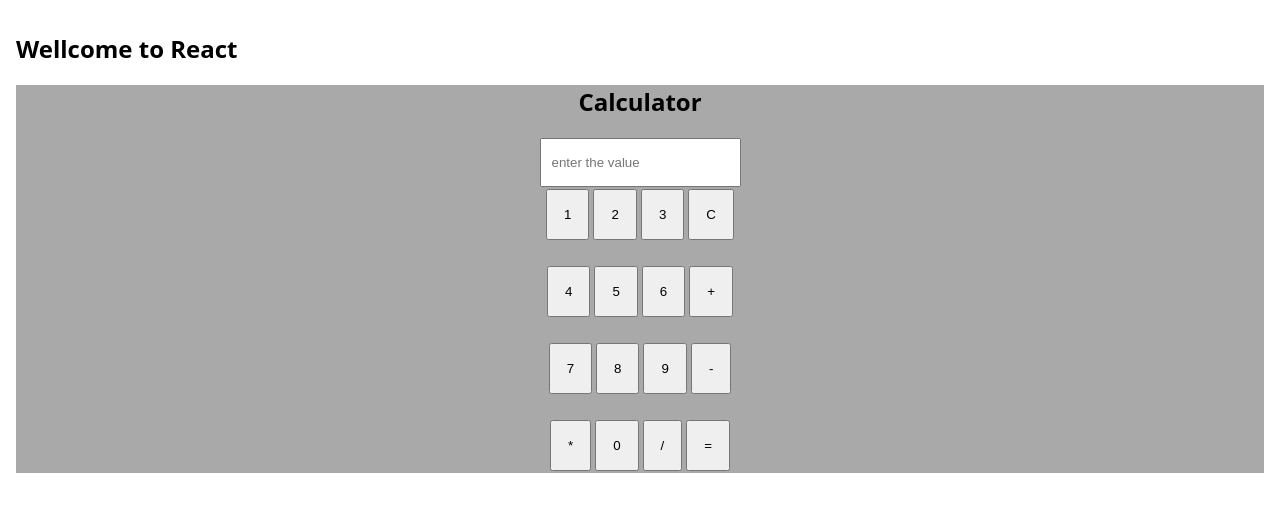
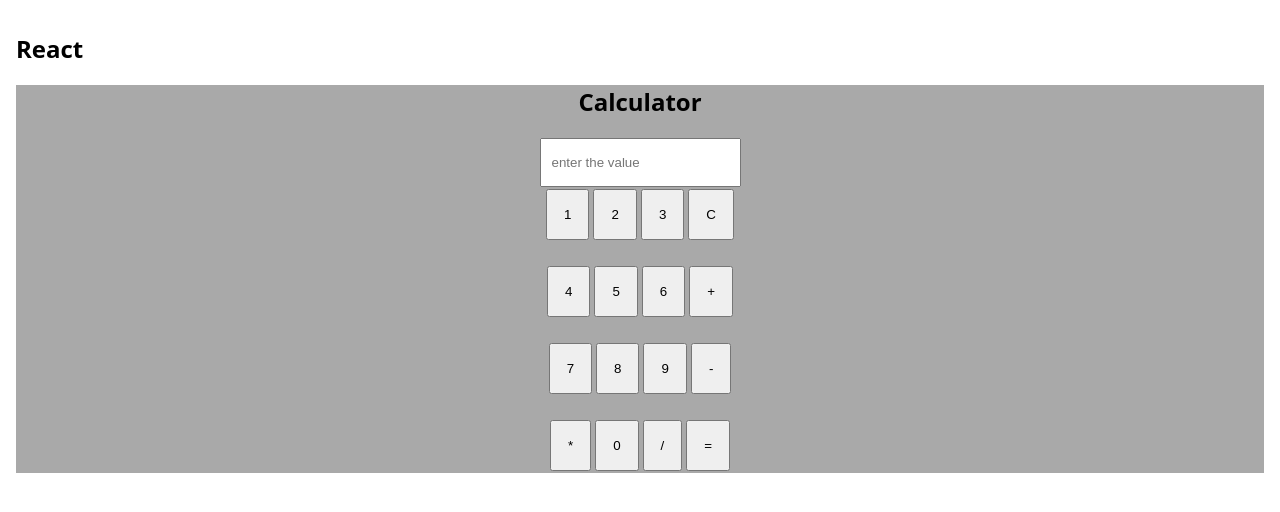
Before and after one commit to chunchusangeetha/password, a React (Create React App) app in the folder react-app/: page / in a window 1280 px wide. Shown: the top 512 px of the page. Built offline with nearby package versions, Linux system fonts and the light colour scheme.

Commit message:
heading changed

```diff
--- a/react-app/src/App.js
+++ b/react-app/src/App.js
@@ -5,8 +5,8 @@ import Calculator from './Calculator';
 function App() {
   return (
     <div className="App">
-      <h1>Wellcome to React</h1>
-      <Calculator/>
+      <h1>React</h1>
+      <Calculator />
     </div>
   );
 }
```
